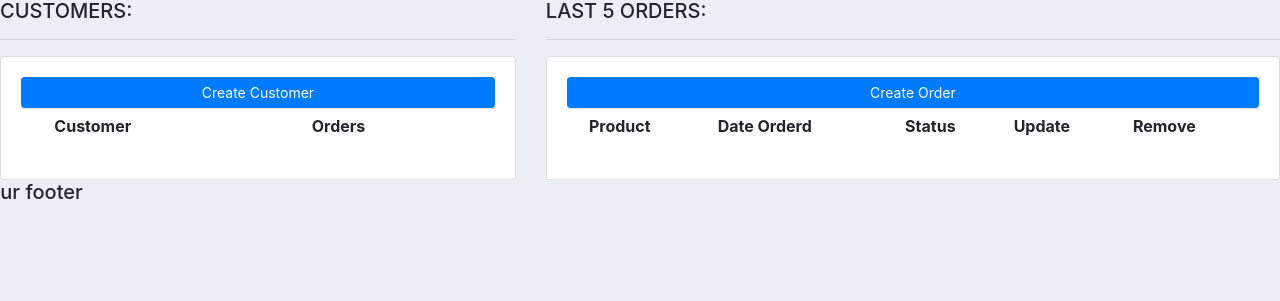
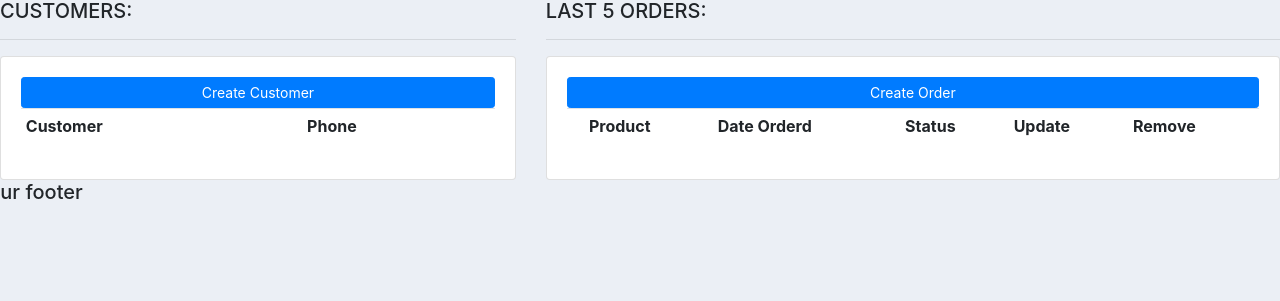
Before and after one commit to javid-rezvan/CRM, a Django app: page / in a window 1280 px wide. Shown: the part 239-540 px from the top of the page. Run offline with Django 4.2, Linux system fonts and the light colour scheme; lists and menus that the app fills with data are empty.

Commit message:
Update dashboard.html

```diff
--- a/accounts/templates/accounts/dashboard.html
+++ b/accounts/templates/accounts/dashboard.html
@@ -10,10 +10,15 @@
           <a class="btn btn-primary btn-sm btn-block" href="">Create Customer </a>
           <table class="table table-sm">
             <tr>
-              <th></th>
               <th>Customer</th>
-              <th>Orders</th>
+              <th>Phone</th>
             </tr>
+            {% for customer in customers %}
+            <tr>
+              <td>{{customer.name}}</td>
+              <td>{{customer.phone}}</td>
+            </tr>
+            {% endfor %}
           </table>
         </div>
       </div>
```
